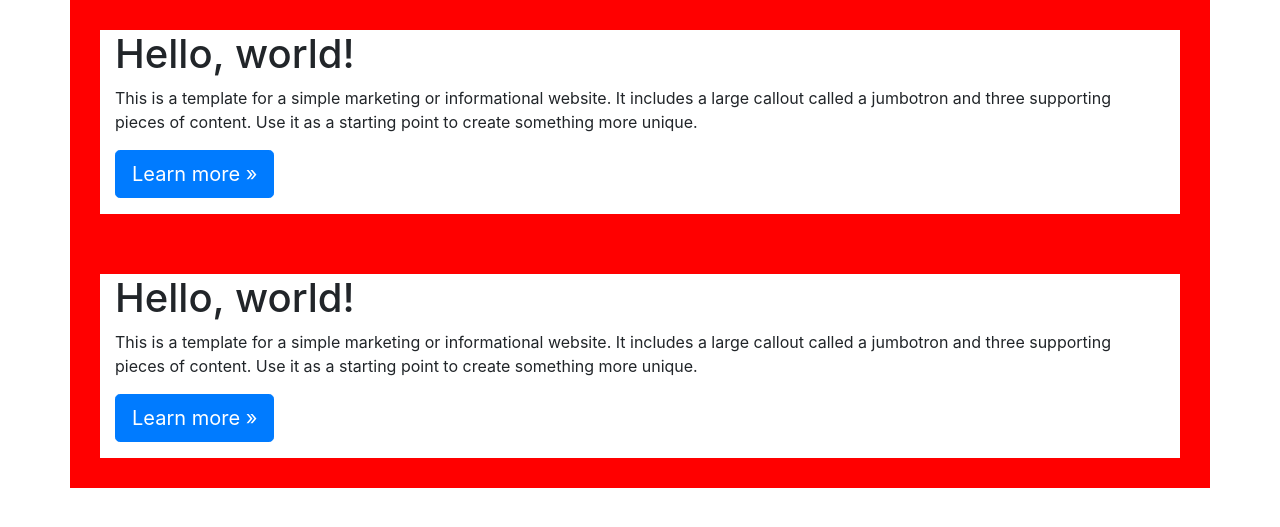
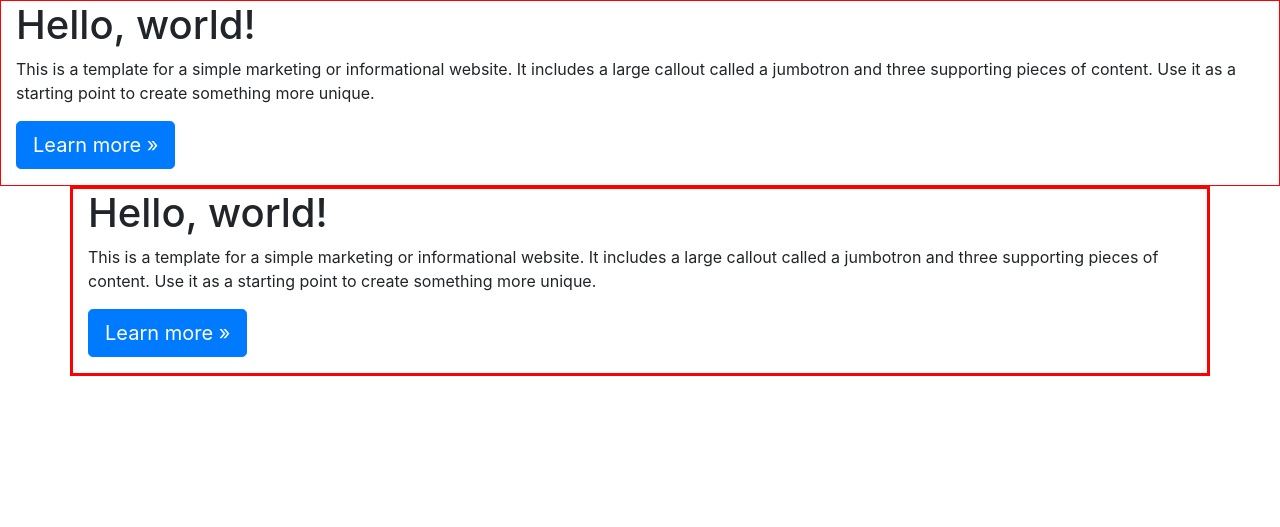
Before and after one commit to BrianStinerGithub/MyTube, a Django app: page / in a window 1280 px wide. Shown: the top 527 px of the page. Run offline with Django 4.2, Linux system fonts and the light colour scheme; some libraries are stand-ins or nearby versions.

Commit message:
custom css

```diff
--- a/website/website/static/css/custom.css
+++ b/website/website/static/css/custom.css
@@ -1,3 +1,3 @@
 div{
-    border: 10px solid red;
+    border: 1px solid red;
 }
--- a/website/website/static/html/index.html
+++ b/website/website/static/html/index.html
@@ -1,13 +1,9 @@
-<div class="container">
-    <div class="row">
+
+
         <div class="col-md-12">
             <h1>Hello, world!</h1>
             <p>This is a template for a simple marketing or informational website. It includes a large callout called a jumbotron and three supporting pieces of content. Use it as a starting point to create something more unique.</p>
             <p><a class="btn btn-primary btn-lg" href="#" role="button">Learn more &raquo;</a></p>
         </div>
-    </div>
-</div>
 
 {% extends "base.html" %}
-{% block content %}
-{% endblock %}
```
